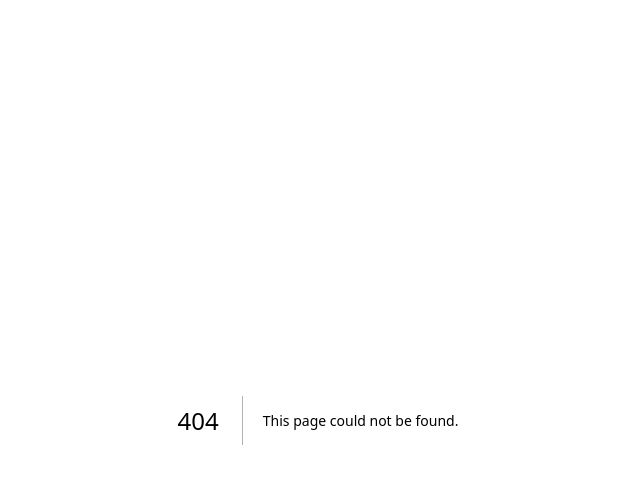
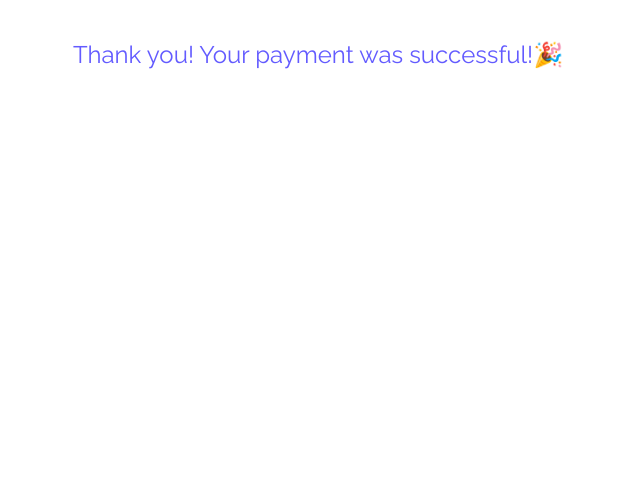
Before and after one commit to Vladimir-Maselskiy/sluk-next, a Next.js app in the folder app/: page /completion in a window 1280 px wide. Before the commit this address had no page. Shown: the top 484 px of the page, without its empty margins (322-962 px from the left). Built offline with nearby package versions, Linux system fonts and the light colour scheme.

Commit message:
feat: add complite page

```diff
--- /dev/null
+++ b/app/src/app/completion/page.tsx
@@ -0,0 +1,17 @@
+import React from 'react';
+
+export default function Completion() {
+  return (
+    <div
+      style={{
+        padding: '20px',
+        width: '100%',
+        textAlign: 'center',
+        fontSize: '24px',
+        color: 'var(--accent-color)',
+      }}
+    >
+      <div>Thank you! Your payment was successful!🎉</div>
+    </div>
+  );
+}
```
